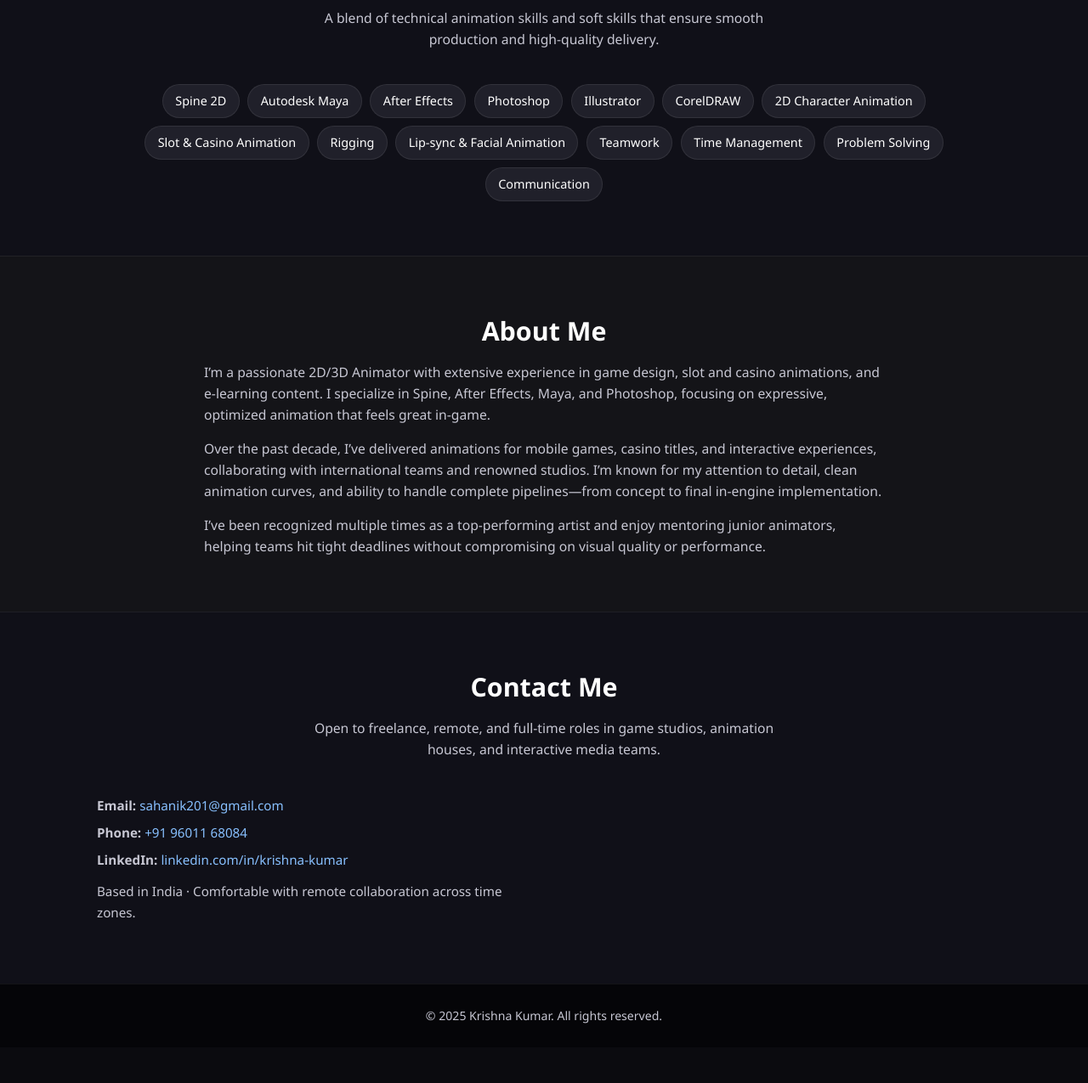
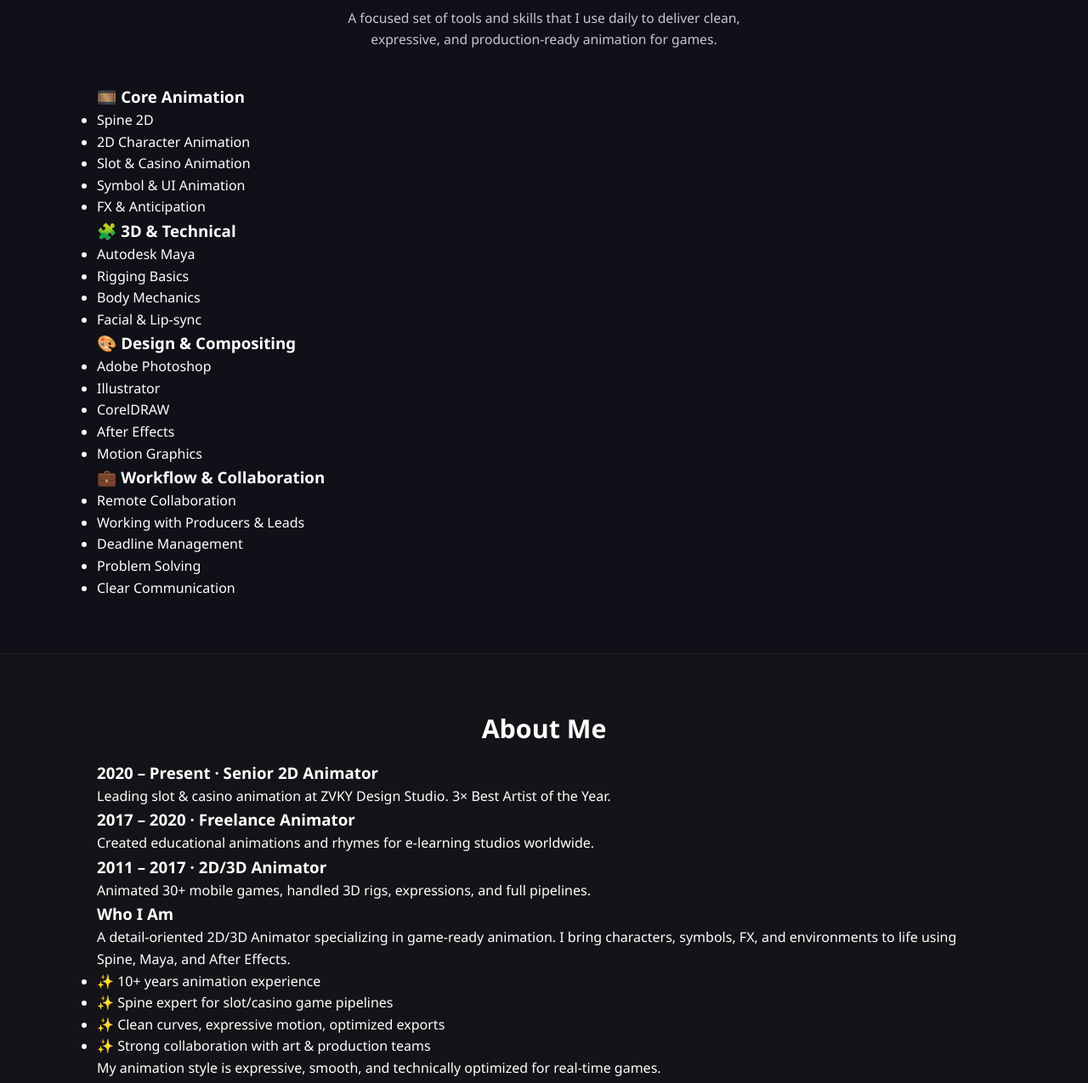
Before and after one commit to Pranjal-ctr/Krishna.portfolio, a plain HTML site: page index.html in a window 1280 px wide. Shown: the part 3345-4620 px from the top of the page at 85% size. Before the commit the page ends 4578 px from the top, so only its background shows below. Drawn offline with Linux system fonts and the light colour scheme.

Commit message:
Update index.html

```diff
--- a/index.html
+++ b/index.html
@@ -278,86 +278,162 @@
   </section>
 
   <!-- Skills Section -->
-  <section id="skills" class="section">
+<section id="skills" class="section skills-section">
   <div class="container">
     <h2 class="section-title">Tools & Skills</h2>
     <p class="section-intro">
-        A blend of technical animation skills and soft skills that ensure smooth production and
-        high-quality delivery.
+      A focused set of tools and skills that I use daily to deliver clean, expressive,
+      and production-ready animation for games.
     </p>
 
-      <div class="skills-grid">
-        <span class="skill-badge">Spine 2D</span>
-        <span class="skill-badge">Autodesk Maya</span>
-        <span class="skill-badge">After Effects</span>
-        <span class="skill-badge">Photoshop</span>
-        <span class="skill-badge">Illustrator</span>
-        <span class="skill-badge">CorelDRAW</span>
-        <span class="skill-badge">2D Character Animation</span>
-        <span class="skill-badge">Slot & Casino Animation</span>
-        <span class="skill-badge">Rigging</span>
-        <span class="skill-badge">Lip-sync & Facial Animation</span>
-        <span class="skill-badge">Teamwork</span>
-        <span class="skill-badge">Time Management</span>
-        <span class="skill-badge">Problem Solving</span>
-        <span class="skill-badge">Communication</span>
+    <div class="skills-category-grid">
+
+      <!-- Core Animation Tools -->
+      <div class="skill-card">
+  <h3><span>🎞️</span> Core Animation</h3>
+  <ul class="skill-tags-list">
+    <li>Spine 2D</li>
+    <li>2D Character Animation</li>
+    <li>Slot & Casino Animation</li>
+    <li>Symbol & UI Animation</li>
+    <li>FX & Anticipation</li>
+  </ul>
+</div>
+
+ <div class="skill-card">
+  <h3><span>🧩</span> 3D & Technical</h3>
+  <ul class="skill-list">
+    <li>Autodesk Maya</li>
+    <li>Rigging Basics</li>
+    <li>Body Mechanics</li>
+    <li>Facial & Lip-sync</li>
+  </ul>
+</div>
+
+<div class="skill-card">
+  <h3><span>🎨</span> Design & Compositing</h3>
+  <ul class="skill-list">
+    <li>Adobe Photoshop</li>
+    <li>Illustrator</li>
+    <li>CorelDRAW</li>
+    <li>After Effects</li>
+    <li>Motion Graphics</li>
+  </ul>
+</div>
+
+<div class="skill-card">
+  <h3><span>💼</span> Workflow & Collaboration</h3>
+  <ul class="skill-list">
+    <li>Remote Collaboration</li>
+    <li>Working with Producers & Leads</li>
+    <li>Deadline Management</li>
+    <li>Problem Solving</li>
+    <li>Clear Communication</li>
+  </ul>
+</div>
     </div>
   </div>
 </section>
 
+
   <!-- About Section -->
-  <section id="about" class="section">
-    <div class="container">
+ <section id="about" class="section about-section">
+  <div class="container about-container">
+
+    <!-- Left: Timeline -->
+    <div class="about-timeline">
       <h2 class="section-title">About Me</h2>
-      <div class="about">
+
+      <div class="timeline-item">
+        <div class="timeline-dot"></div>
+        <h3>2020 – Present · Senior 2D Animator</h3>
+        <p>Leading slot & casino animation at ZVKY Design Studio. 3× Best Artist of the Year.</p>
+      </div>
+
+      <div class="timeline-item">
+        <div class="timeline-dot"></div>
+        <h3>2017 – 2020 · Freelance Animator</h3>
+        <p>Created educational animations and rhymes for e-learning studios worldwide.</p>
+      </div>
+
+      <div class="timeline-item">
+        <div class="timeline-dot"></div>
+        <h3>2011 – 2017 · 2D/3D Animator</h3>
+        <p>Animated 30+ mobile games, handled 3D rigs, expressions, and full pipelines.</p>
+      </div>
+    </div>
+
+    <!-- Right: Highlights -->
+    <div class="about-highlights">
+      <h3 class="highlight-title">Who I Am</h3>
       <p>
-          I’m a passionate 2D/3D Animator with extensive experience in game design, slot and casino
-          animations, and e-learning content. I specialize in Spine, After Effects, Maya, and
-          Photoshop, focusing on expressive, optimized animation that feels great in-game.
+        A detail-oriented 2D/3D Animator specializing in game-ready animation. I bring
+        characters, symbols, FX, and environments to life using Spine, Maya, and After Effects.
       </p>
+
+      <ul class="highlight-list">
+        <li>✨ 10+ years animation experience</li>
+        <li>✨ Spine expert for slot/casino game pipelines</li>
+        <li>✨ Clean curves, expressive motion, optimized exports</li>
+        <li>✨ Strong collaboration with art & production teams</li>
+      </ul>
+
       <p>
-          Over the past decade, I’ve delivered animations for mobile games, casino titles, and
-          interactive experiences, collaborating with international teams and renowned studios.
-          I’m known for my attention to detail, clean animation curves, and ability to handle
-          complete pipelines—from concept to final in-engine implementation.
+        My animation style is expressive, smooth, and technically optimized for real-time games.
       </p>
-        <p>
-          I’ve been recognized multiple times as a top-performing artist and enjoy mentoring
-          junior animators, helping teams hit tight deadlines without compromising on visual
-          quality or performance.
+    </div>
+
+  </div>
+</section>
+
+
+  <!-- Contact Section -->
+<section id="contact" class="section contact-section">
+  <div class="container contact-container">
+
+    <h2 class="section-title">Let’s Work Together</h2>
+    <p class="section-intro">
+      Open to freelance, contract, full-time and remote animation opportunities.
+      I usually reply within 24 hours.
     </p>
+
+    <div class="contact-card">
+
+      <div class="contact-details">
+        <div class="contact-row">
+          <span class="contact-label">Email</span>
+          <a href="mailto:sahanik201@gmail.com" class="contact-value">sahanik201@gmail.com</a>
+        </div>
+
+        <div class="contact-row">
+          <span class="contact-label">Phone</span>
+          <a href="tel:+919601168084" class="contact-value">+91 96011 68084</a>
+        </div>
+
+        <div class="contact-row">
+          <span class="contact-label">LinkedIn</span>
+          <a href="https://www.linkedin.com/in/krishna-kumar-6a3916129/" target="_blank" class="contact-value">
+            linkedin.com/in/krishna-kumar
+          </a>
+        </div>
+
+        <div class="contact-tags">
+          <span class="tag">Freelance</span>
+          <span class="tag">Remote</span>
+          <span class="tag">Full-time</span>
+          <span class="tag">Slots / Casino Games</span>
+        </div>
+
+        <div class="contact-buttons">
+          <a href="mailto:sahanik201@gmail.com" class="button primary">Send Email</a>
+          <a href="CV.pdf" class="button secondary" target="_blank">Download Resume</a>
+        </div>
+      </div>
+
     </div>
   </div>
 </section>
 
-  <!-- Contact Section -->
-  <section id="contact" class="section">
-    <div class="container">
-      <h2 class="section-title">Contact Me</h2>
-      <p class="section-intro">
-        Open to freelance, remote, and full-time roles in game studios, animation houses, and
-        interactive media teams.
-      </p>
-
-      <div class="contact-grid">
-        <div class="contact-info">
-          <p><strong>Email:</strong> <a href="mailto:sahanik201@gmail.com">sahanik201@gmail.com</a></p>
-          <p><strong>Phone:</strong> <a href="tel:+919601168084">+91 96011 68084</a></p>
-          <p>
-            <strong>LinkedIn:</strong>
-            <a href="https://www.linkedin.com/in/krishna-kumar-6a3916129/" target="_blank" rel="noopener">
-              linkedin.com/in/krishna-kumar
-            </a>
-          </p>
-          <p class="contact-note">
-            Based in India · Comfortable with remote collaboration across time zones.
-          </p>
-        </div>
-
-
-      </div>
-    </div>
-  </section>
 
   <!-- Floating Contact Button -->
   <a href="mailto:sahanik201@gmail.com" class="floating-contact">
```
Lines whose indentation alone changed are shown as unchanged.
